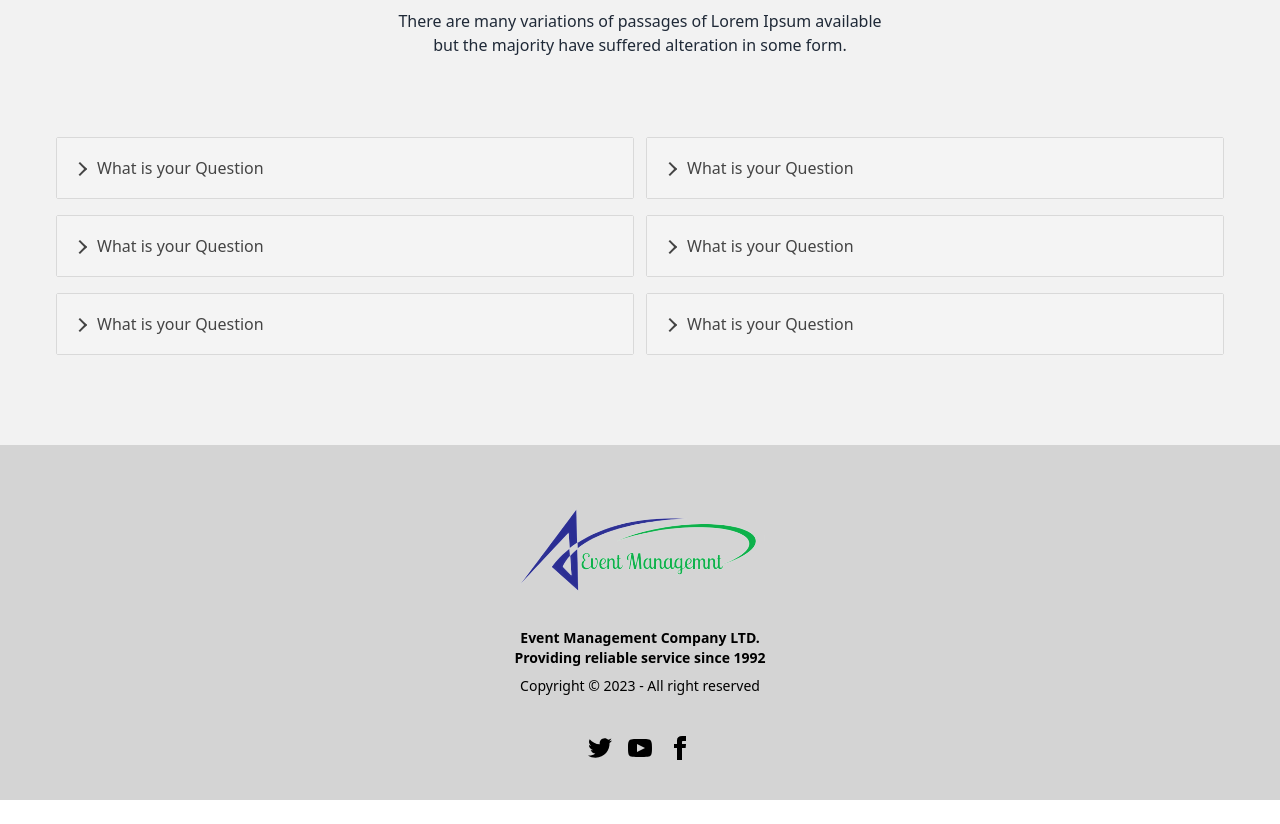
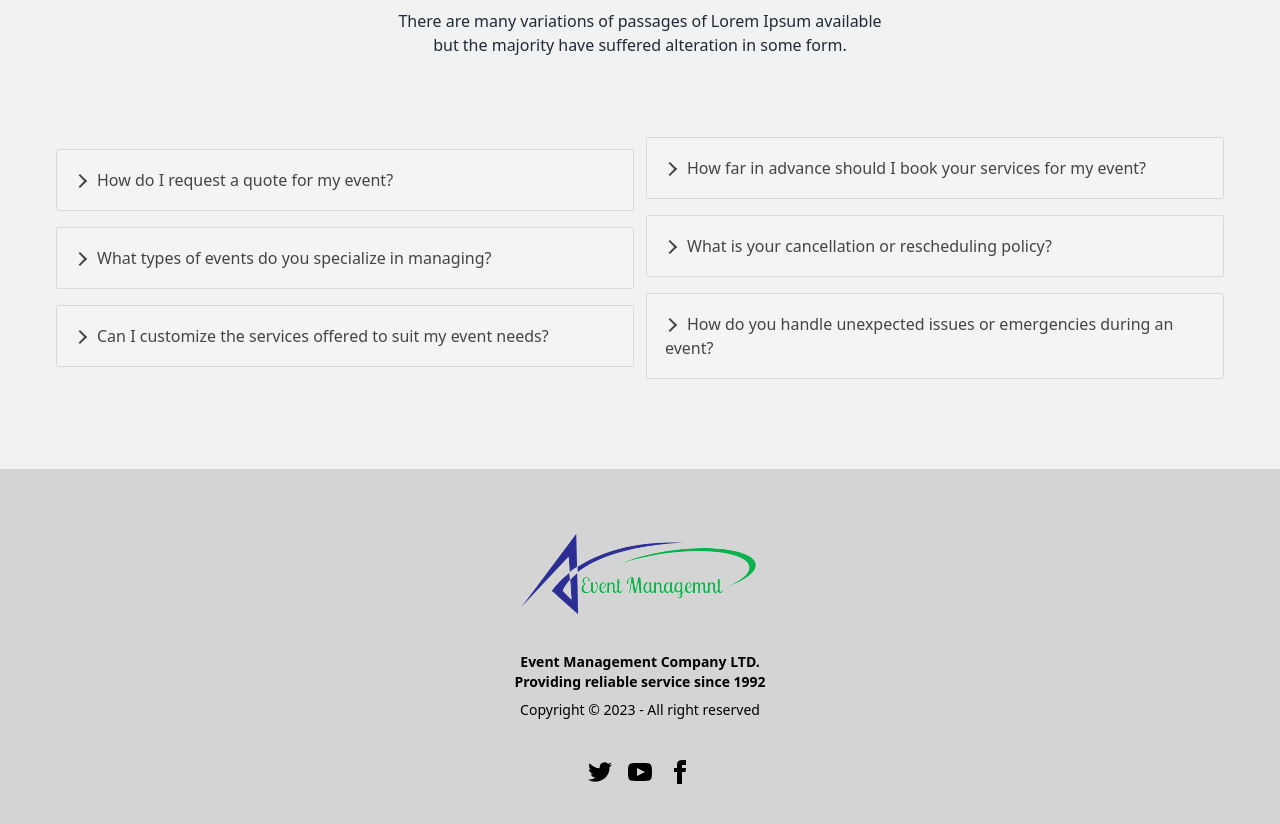
Before and after one commit to mahfuj80/Event-Managemnt-A9, a React (Vite) app: page / in a window 1280 px wide. Shown: the part 2420-3244 px from the top of the page. Before the commit the page ends 3220 px from the top, so only its background shows below. Built offline with nearby package versions, Linux system fonts and the light colour scheme; no server answers.

Commit message:
faq questions and answr added

```diff
--- a/src/components/Accordion/Accordions.jsx
+++ b/src/components/Accordion/Accordions.jsx
@@ -18,12 +18,14 @@ const Accordions = () => {
           <Accordion allowZeroExpanded>
             <AccordionItem>
               <AccordionItemHeading>
-                <AccordionItemButton>What is your Question</AccordionItemButton>
+                <AccordionItemButton>
+                  How do I request a quote for my event?
+                </AccordionItemButton>
               </AccordionItemHeading>
               <AccordionItemPanel>
-                My Answer is nothing but i want to fuck you My Answer is nothing
-                but i want to fuck you My Answer is nothing but i want to fuck
-                you
+                Provide details on how potential clients can request a quote for
+                their event, including the preferred method of contact and any
+                specific information you need to provide an accurate quote.
               </AccordionItemPanel>
             </AccordionItem>
           </Accordion>
@@ -31,12 +33,14 @@ const Accordions = () => {
           <Accordion allowZeroExpanded>
             <AccordionItem>
               <AccordionItemHeading>
-                <AccordionItemButton>What is your Question</AccordionItemButton>
+                <AccordionItemButton>
+                  What types of events do you specialize in managing?
+                </AccordionItemButton>
               </AccordionItemHeading>
               <AccordionItemPanel>
-                My Answer is nothing but i want to fuck you My Answer is nothing
-                but i want to fuck you My Answer is nothing but i want to fuck
-                you
+                Clarify the types of events your company specializes in, such as
+                birthdays, weddings, corporate events, etc., to help clients
+                understand if their event aligns with your expertise.
               </AccordionItemPanel>
             </AccordionItem>
           </Accordion>
@@ -44,12 +48,14 @@ const Accordions = () => {
           <Accordion allowZeroExpanded>
             <AccordionItem>
               <AccordionItemHeading>
-                <AccordionItemButton>What is your Question</AccordionItemButton>
+                <AccordionItemButton>
+                  Can I customize the services offered to suit my event needs?
+                </AccordionItemButton>
               </AccordionItemHeading>
               <AccordionItemPanel>
-                My Answer is nothing but i want to fuck you My Answer is nothing
-                but i want to fuck you My Answer is nothing but i want to fuck
-                you
+                Explain your company flexibility in customizing services based
+                on the unique requirements of each event, and how clients can
+                tailor services to meet their specific needs.
               </AccordionItemPanel>
             </AccordionItem>
           </Accordion>
@@ -59,10 +65,14 @@ const Accordions = () => {
           <Accordion allowZeroExpanded>
             <AccordionItem>
               <AccordionItemHeading>
-                <AccordionItemButton>What is your Question</AccordionItemButton>
+                <AccordionItemButton>
+                  How far in advance should I book your services for my event?
+                </AccordionItemButton>
               </AccordionItemHeading>
               <AccordionItemPanel>
-                My Answer is nothing but i want to fuck you
+                Provide guidance on the recommended timeframe for booking your
+                services to ensure availability and ample time for planning and
+                coordination.
               </AccordionItemPanel>
             </AccordionItem>
           </Accordion>
@@ -70,10 +80,14 @@ const Accordions = () => {
           <Accordion allowZeroExpanded>
             <AccordionItem>
               <AccordionItemHeading>
-                <AccordionItemButton>What is your Question</AccordionItemButton>
+                <AccordionItemButton>
+                  What is your cancellation or rescheduling policy?
+                </AccordionItemButton>
               </AccordionItemHeading>
               <AccordionItemPanel>
-                My Answer is nothing but i want to fuck you
+                Outline your company policy regarding cancellations,
+                rescheduling, and any associated fees to manage client
+                expectations and avoid misunderstandings.
               </AccordionItemPanel>
             </AccordionItem>
           </Accordion>
@@ -81,10 +95,15 @@ const Accordions = () => {
           <Accordion allowZeroExpanded>
             <AccordionItem>
               <AccordionItemHeading>
-                <AccordionItemButton>What is your Question</AccordionItemButton>
+                <AccordionItemButton>
+                  How do you handle unexpected issues or emergencies during an
+                  event?
+                </AccordionItemButton>
               </AccordionItemHeading>
               <AccordionItemPanel>
-                My Answer is nothing but i want to fuck you
+                Describe your approach to handling unexpected challenges during
+                an event, including the measures in place to ensure a smooth and
+                successful event experience for the client.
               </AccordionItemPanel>
             </AccordionItem>
           </Accordion>
```
